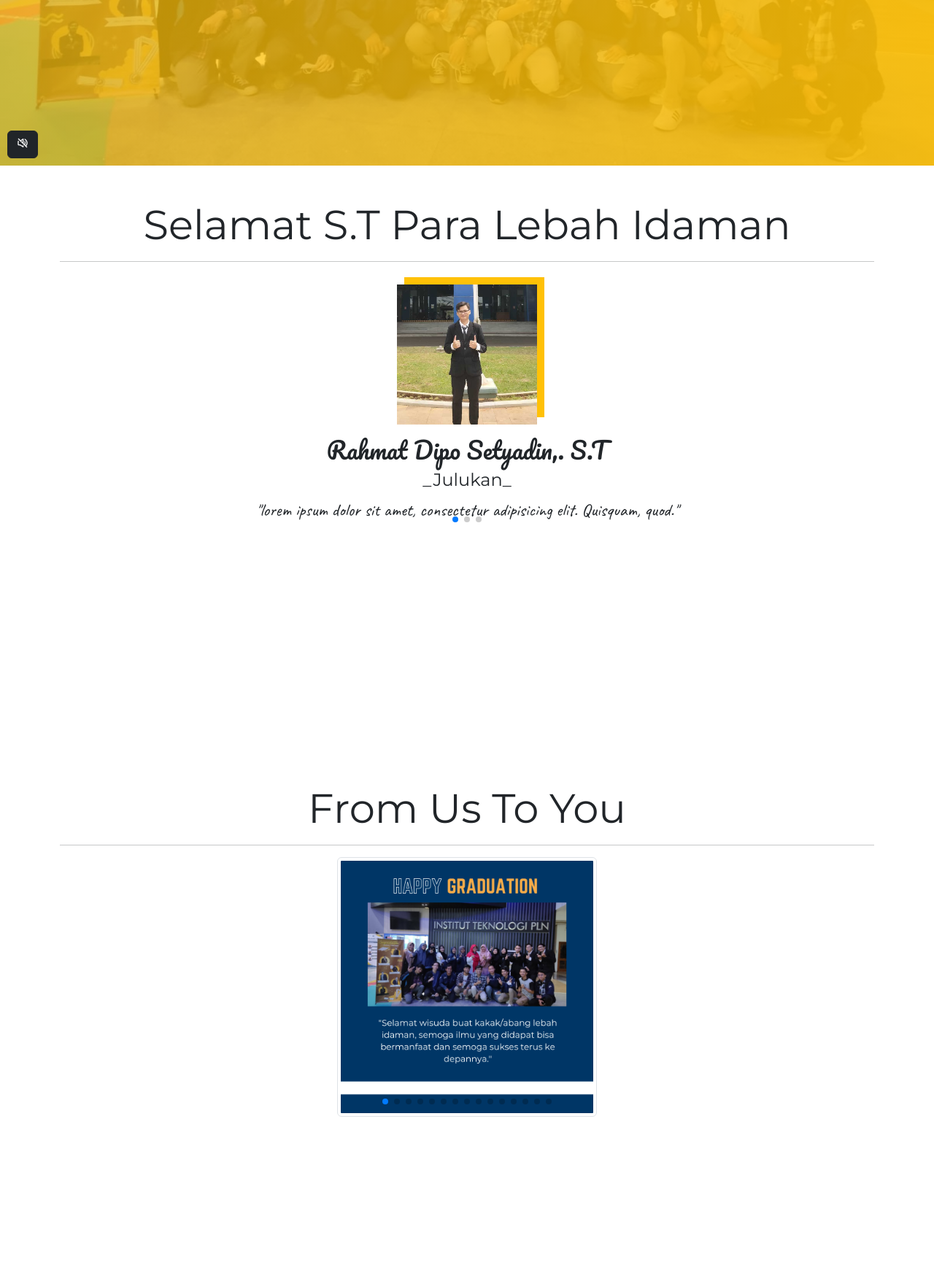
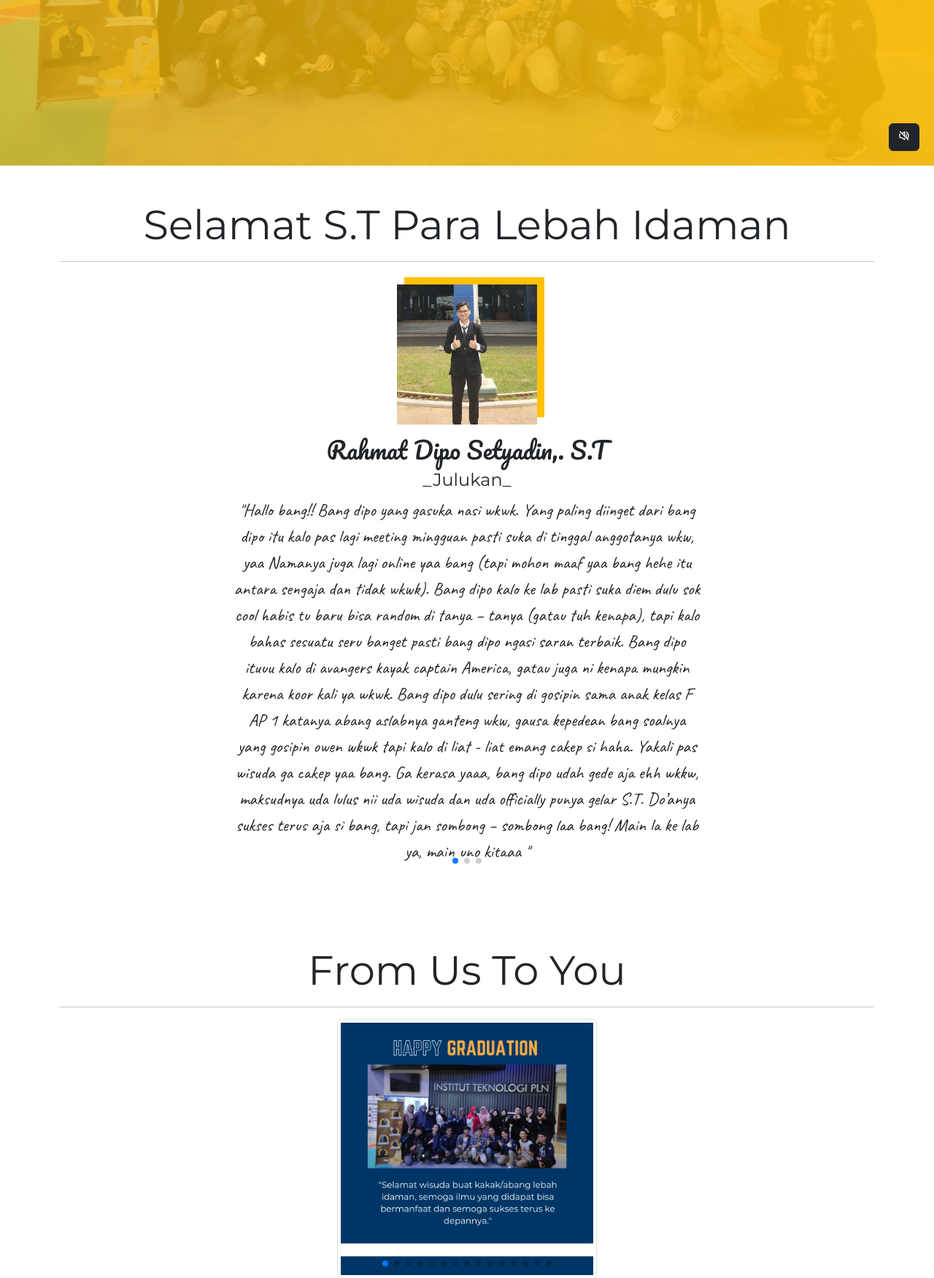
Before and after one commit to tezaalfian/graduation-lebah, a PHP site: page / in a window 1280 px wide. Shown: the part 573-2325 px from the top of the page at 73% size. Before the commit the page ends 2104 px from the top, so only its background shows below. Run offline with PHP 8.4, Linux system fonts and the light colour scheme.

Commit message:
change position volume

```diff
--- a/assets/css/style.css
+++ b/assets/css/style.css
@@ -55,8 +55,8 @@ header {
 }
 
 #btn-play {
-    bottom: 10px;
-    left: 10px;
+    bottom: 20px;
+    right: 20px;
     z-index: 999;
     position: fixed;
 }
--- a/index.php
+++ b/index.php
@@ -36,7 +36,7 @@
         [
           'name' => 'Rahmat Dipo Setyadin,. S.T',
           'aka' => '_Julukan_',
-          'ket' => 'lorem ipsum dolor sit amet, consectetur adipisicing elit. Quisquam, quod.',
+          'ket' => 'Hallo bang!! Bang dipo yang gasuka nasi wkwk. Yang paling diinget dari bang dipo itu kalo pas lagi meeting mingguan pasti suka di tinggal anggotanya wkw, yaa Namanya juga lagi online yaa bang (tapi mohon maaf yaa bang hehe itu antara sengaja dan tidak wkwk). Bang dipo kalo ke lab pasti suka diem dulu sok cool habis tu baru bisa random di tanya – tanya (gatau tuh kenapa), tapi kalo bahas sesuatu seru banget pasti bang dipo ngasi saran terbaik. Bang dipo ituuu kalo di avangers kayak captain America, gatau juga ni kenapa mungkin karena koor kali ya wkwk. Bang dipo dulu sering di gosipin sama anak kelas F AP 1 katanya abang aslabnya ganteng wkw, gausa kepedean bang soalnya yang gosipin owen wkwk tapi kalo di liat -  liat emang cakep si haha. Yakali pas wisuda ga cakep yaa bang. Ga kerasa yaaa, bang dipo udah gede aja ehh wkkw, maksudnya uda lulus nii uda wisuda dan uda officially punya gelar S.T. Do’anya sukses terus aja si bang, tapi jan sombong – sombong laa bang! Main la ke lab ya, main uno kitaaa ',
           'foto' => 'assets/img/dipo.jpg'
         ],
         [
```
